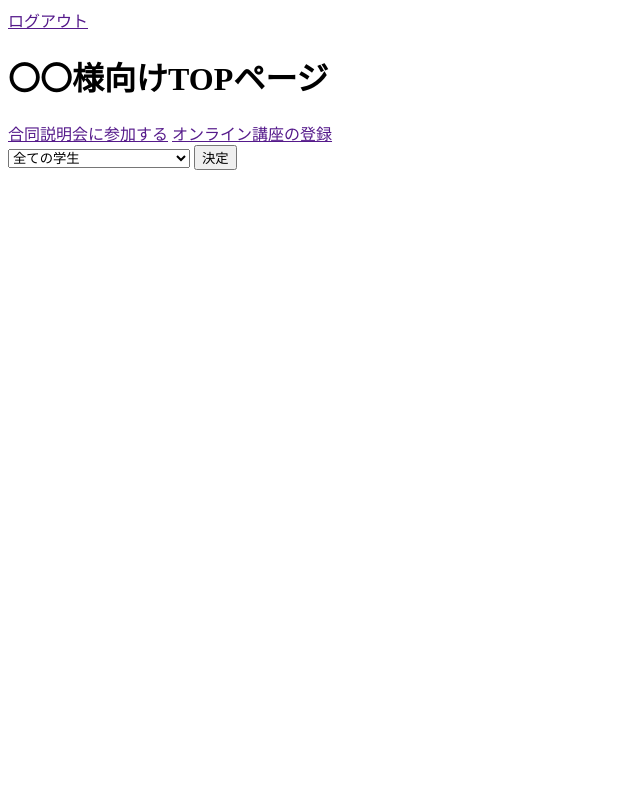
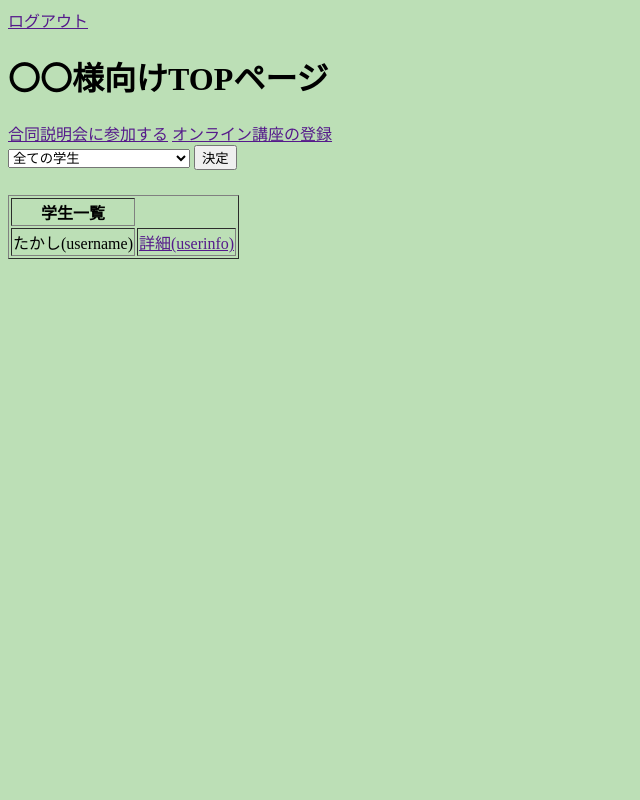
Before and after one commit to tanacchi/C-and-C-product, a Flask app: page /entertop in a window 1280 px wide. Shown: the whole page, without its empty margins (0-640 px from the left). Run offline with Flask 2, Linux system fonts and the light colour scheme.

Commit message:
Add table

```diff
--- a/c_and_c/templates/users/enter_top.html
+++ b/c_and_c/templates/users/enter_top.html
@@ -1,5 +1,14 @@
 <header>
     <a href="" >ログアウト</a>
+    <style>
+        body{
+            background-color: rgb(188, 223, 182);
+        }
+
+        table{
+            margin-top: 2%;
+        }
+    </style>
 </header>
 
 <body>
@@ -12,5 +21,16 @@
         <option value="2">お気に入り登録済みの学生</option>
     </select>
     <tr><td><input type="submit" value="決定"></td></tr>
-    <br>
+
+    <table border=1>
+        <tr>
+            <th>学生一覧</th>
+        </tr>
+        <tr>
+            <!-- for文で回す感じですかね？ -->
+            <td>たかし(username)</td>
+            <td><a href="" >詳細(userinfo)</a></td>
+        </tr>
+      </table>
+
 </body>
```
